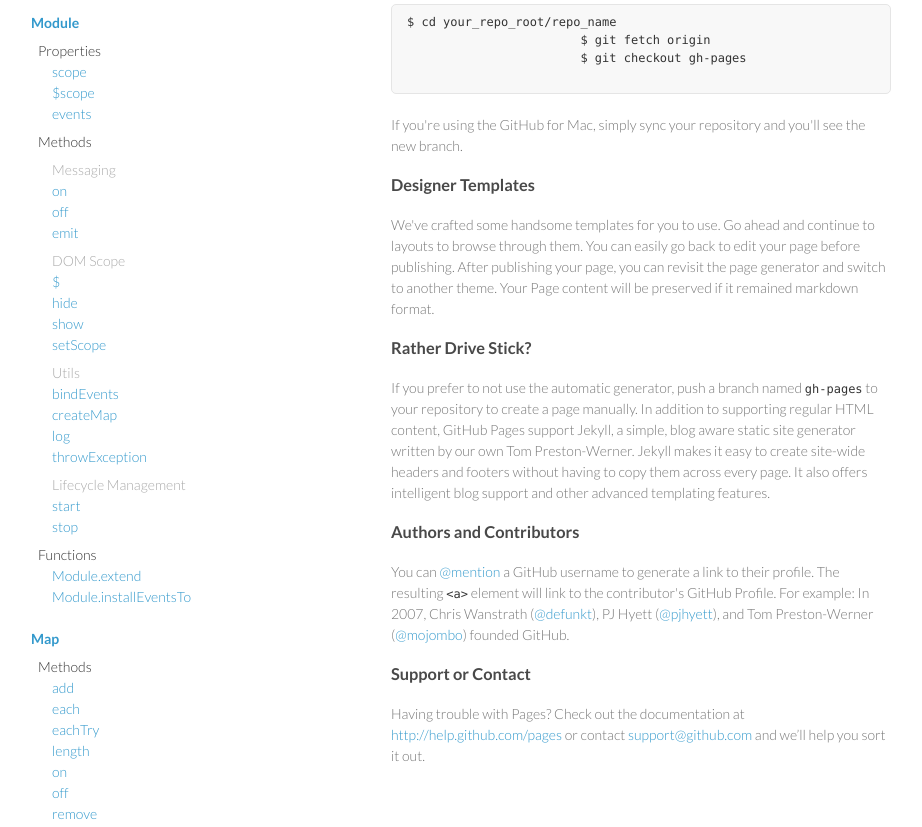
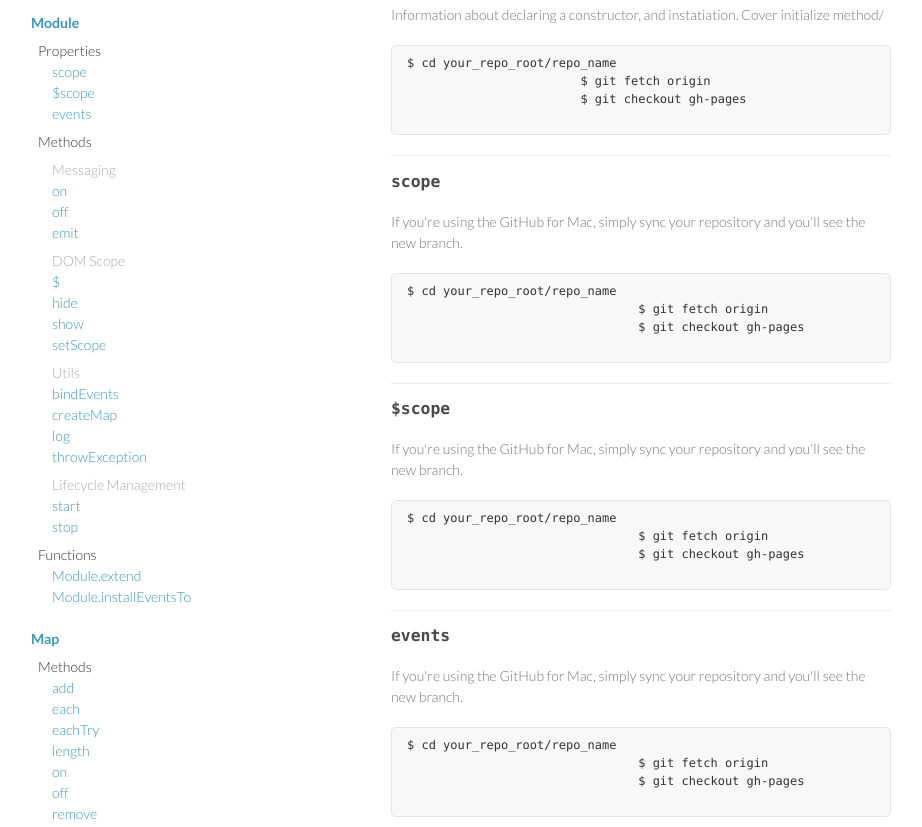
Before and after one commit to jameslockwood/module, a website: page index.html in a window 1280 px wide. Shown: the part 264-1091 px from the top of the page, without its empty margins (179-1101 px from the left). Drawn offline with Linux system fonts and the light colour scheme.

Commit message:
more scaffolding

```diff
--- a/index.html
+++ b/index.html
@@ -102,13 +102,44 @@
 			<p>Stuff here...</h2>
 
 			<h2>Module</h2>
-
+			<p>Information about declaring a constructor, and instatiation.  Cover initialize method/</p>
 			<pre><code>$ cd your_repo_root/repo_name
 			$ git fetch origin
 			$ git checkout gh-pages
 			</code></pre>
 
-			<p>If you're using the GitHub for Mac, simply sync your repository and you'll see the new branch.</p>
+			<article>
+				<h3>scope</h3>
+
+				<p>If you're using the GitHub for Mac, simply sync your repository and you'll see the new branch.</p>
+
+				<pre><code>$ cd your_repo_root/repo_name
+				$ git fetch origin
+				$ git checkout gh-pages
+				</code></pre>
+			</article>
+
+			<article>
+				<h3>$scope</h3>
+
+				<p>If you're using the GitHub for Mac, simply sync your repository and you'll see the new branch.</p>
+
+				<pre><code>$ cd your_repo_root/repo_name
+				$ git fetch origin
+				$ git checkout gh-pages
+				</code></pre>
+			</article>
+
+			<article>
+				<h3>events</h3>
+
+				<p>If you're using the GitHub for Mac, simply sync your repository and you'll see the new branch.</p>
+
+				<pre><code>$ cd your_repo_root/repo_name
+				$ git fetch origin
+				$ git checkout gh-pages
+				</code></pre>
+			</article>
 
 			<h3>Designer Templates</h3>
 
--- a/website/css/styles.css
+++ b/website/css/styles.css
@@ -58,7 +58,7 @@
 }
 
 code, pre {
-  font-family:Monaco, Bitstream Vera Sans Mono, Lucida Console, Terminal;
+  font-family: Consolas, Monaco, Bitstream Vera Sans Mono, Lucida Console, Terminal;
   color:#333;
   font-size:12px;
 }
@@ -177,7 +177,6 @@
 
 footer {
   width:270px;
-  float:left;
   bottom:50px;
 }
 
@@ -216,6 +215,16 @@
 nav li.method-head{
   margin-top: 0.5em;
   color: #aaa;
+}
+
+section article {
+  border-top: 1px solid #eee;
+  margin-top: 1em;
+}
+
+section article h3{
+  margin-top: 1em;
+  font-family: Consolas, Monaco, Bitstream Vera Sans Mono, Lucida Console, Terminal;
 }
 
 @media print, screen and (max-width: 960px) {
```
